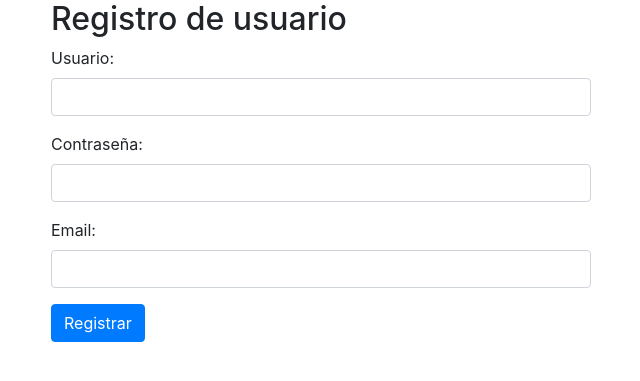
After one commit to cristianhar/Php-code, a PHP site: page /EjemploCrud/registro.php in a window 1280 px wide. The commit adds this page. Shown: the top 381 px of the page, without its empty margins (319-959 px from the left). Run offline with PHP 8.4, Linux system fonts and the light colour scheme.

Commit message:
Subiendo cambios

```diff
--- /dev/null
+++ b/EjemploCrud/registro.php
@@ -0,0 +1,56 @@
+<?php
+require_once 'config.php';
+
+if (!empty($_POST)) {
+    $username = $_POST['username'];
+    $password = $_POST['password'];
+    $email = $_POST['email'];
+
+    $sql = $pdo->prepare("INSERT INTO usuarios (username, password, email) VALUES (:user, :pass, :em)");
+    $resultado = $sql->execute([
+        'user' => $username,
+        'pass' => $password,
+        'em' => $email
+    ]);
+
+    if ($resultado) {
+        echo "¡Usuario registrado correctamente!";
+        header("Location: login.php");
+    } else {
+        echo "Error al registrar el usuario";
+    }
+}
+?>
+
+<!DOCTYPE html>
+<html lang="es">
+<head>
+    <meta charset="UTF-8">
+    <title>Registro de usuario</title>
+    <link rel="stylesheet" href="https://maxcdn.bootstrapcdn.com/bootstrap/4.0.0/css/bootstrap.min.css">
+</head>
+<body>
+    <div class="container">
+        <div class="row">
+            <div class="col-md-6 offset-md-3">
+                <h2>Registro de usuario</h2>
+                <form method="post" action="">
+                    <div class="form-group">
+                        <label for="username">Usuario:</label>
+                        <input type="text" class="form-control" id="username" name="username">
+                    </div>
+                    <div class="form-group">
+                        <label for="password">Contraseña:</label>
+                        <input type="password" class="form-control" id="password" name="password">
+                    </div>
+                    <div class="form-group">
+                        <label for="email">Email:</label>
+                        <input type="email" class="form-control" id="email" name="email">
+                    </div>
+                    <button type="submit" class="btn btn-primary">Registrar</button>
+                </form>
+            </div>
+        </div>
+    </div>
+</body>
+</html>
```
Also changed, not shown: EjemploCrud/index.php (+29 -2 lines), EjemploCrud/login.php (added, +61 -0 lines).
